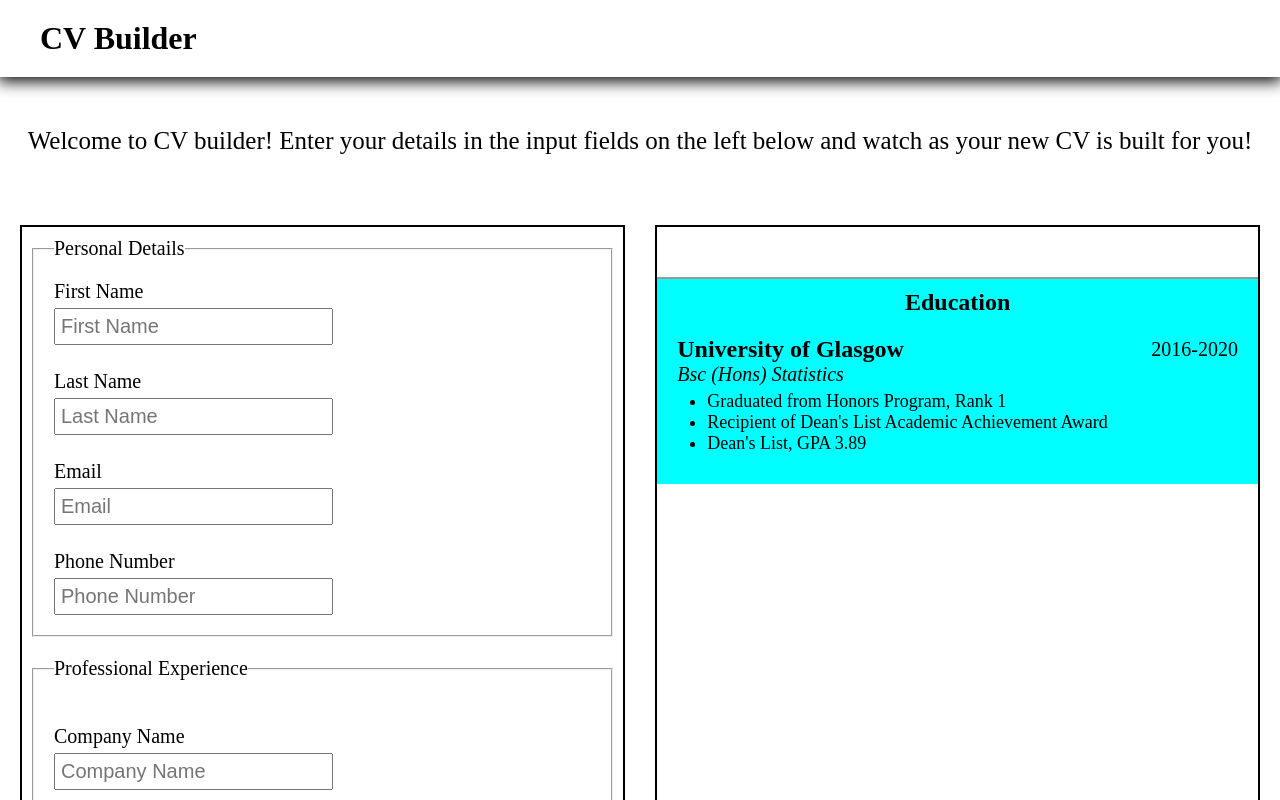
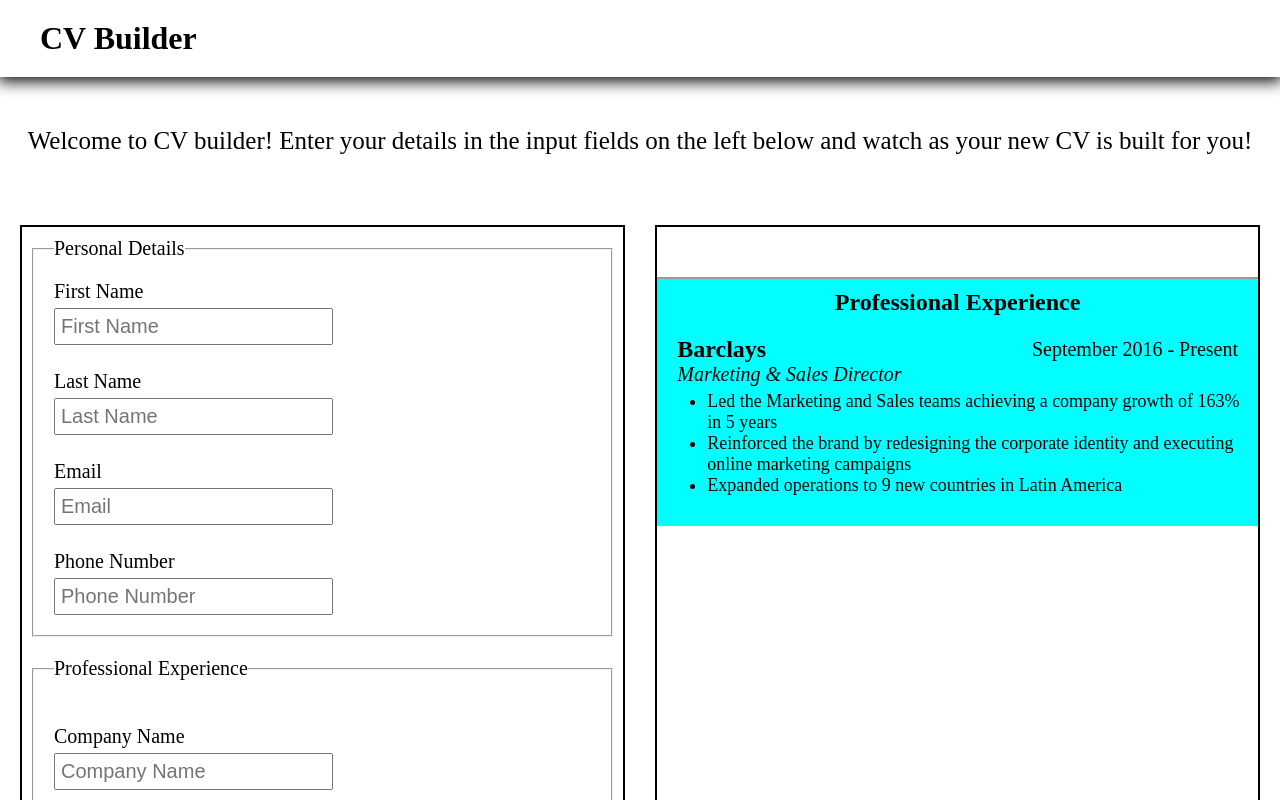
Before and after one commit to Ryanj24/CV-Builder, a React (Create React App) app in the folder cv-builder/: page / in a window 1280 px wide. Shown: the top 800 px of the page. Built offline with nearby package versions, Linux system fonts and the light colour scheme; the HTML template or start-up script is replaced by a standard one.

Commit message:
Created new components for companies and institutions to make it easier to map through array

```diff
--- /dev/null
+++ b/cv-builder/src/components/Company.js
@@ -0,0 +1,29 @@
+import React from 'react'
+import '../styling/Company.css'
+
+const Company = () => {
+  return (
+    <section className='company'>
+          <section className='name-duration'>
+            <div className='company-name'>
+                <h2>Barclays</h2>
+            </div>
+            <div className='duration-of-job'>
+                <p>September 2016 - Present</p>
+            </div>
+          </section>
+          <section className='job-title'>
+            <p>Marketing & Sales Director</p>
+          </section>
+          <section className='key-points'>
+              <ul>
+                <li>Led the Marketing and Sales teams achieving a company growth of 163% in 5 years</li>
+                <li>Reinforced the brand by redesigning the corporate identity and executing online marketing campaigns</li>
+                <li>Expanded operations to 9 new countries in Latin America</li>
+              </ul>
+          </section>
+        </section>
+  )
+}
+
+export default Company
--- a/cv-builder/src/components/EducationOutput.js
+++ b/cv-builder/src/components/EducationOutput.js
@@ -1,31 +1,23 @@
 import React from 'react'
 import '../styling/EducationOutput.css'
+import Institution from './Institution'
 
 const EducationOutput = () => {
+  /* Take array of objects of institutions and map a new Institution component for each
+  <Institution
+        name={institution.name}
+        startDate={institution.startdate}
+        endDate={institution.endDate}
+        studyTitle={institution.studyTitle}
+        keyPoints={institution.keyPoints}/>
+  */
   return (
+    <div></div>
+    /*
     <section className='education-output'>
       <h1>Education</h1>
-      <section className='institution'>
-        <section className='name-duration'>
-          <div className='institution-name'>
-              <h2>University of Glasgow</h2>
-          </div>
-          <div className='duration-of-study'>
-              <p>2016-2020</p>
-          </div>
-        </section>
-        <section className='study-title'>
-            <p>Bsc (Hons) Statistics</p>
-        </section>
-        <section className='key-points'>
-            <ul>
-              <li>Graduated from Honors Program, Rank 1</li>
-              <li>Recipient of Dean's List Academic Achievement Award</li>
-              <li>Dean's List, GPA 3.89</li>
-            </ul>
-        </section>
-      </section>
-    </section>
+      <Institution />
+    </section>*/
   )
 }
 
--- a/cv-builder/src/components/ExperienceOutput.js
+++ b/cv-builder/src/components/ExperienceOutput.js
@@ -1,9 +1,22 @@
 import React from 'react'
 import '../styling/ExperienceOutput.css'
+import Company from './Company'
 
-const ExperienceOutput = () => {
+const ExperienceOutput = ({ companies }) => {
+
+  /* Take array of objects of companies and map a new Company component for each
+  <Company
+        name={company.name}
+        startDate={company.startdate}
+        endDate={company.endDate}
+        jobTitle={company.jobTitle}
+        keyPoints={company.keyPoints}/>
+  */
   return (
-    <div></div>
+    <section className='experience-output'>
+        <h1>Professional Experience</h1>
+        <Company />
+    </section>
   )
 }
 
--- /dev/null
+++ b/cv-builder/src/components/Institution.js
@@ -0,0 +1,29 @@
+import React from 'react'
+import '../styling/Institution.css'
+
+const Institution = () => {
+  return (
+    <section className='institution'>
+        <section className='name-duration'>
+          <div className='institution-name'>
+              <h2>University of Glasgow</h2>
+          </div>
+          <div className='duration-of-study'>
+              <p>2016-2020</p>
+          </div>
+        </section>
+        <section className='study-title'>
+            <p>Bsc (Hons) Statistics</p>
+        </section>
+        <section className='key-points'>
+            <ul>
+              <li>Graduated from Honors Program, Rank 1</li>
+              <li>Recipient of Dean's List Academic Achievement Award</li>
+              <li>Dean's List, GPA 3.89</li>
+            </ul>
+        </section>
+      </section>
+  )
+}
+
+export default Institution
--- /dev/null
+++ b/cv-builder/src/styling/Company.css
@@ -0,0 +1,33 @@
+p {
+    font-size: 20px;
+}
+
+li {
+    font-size: 18px;
+}
+
+.company {
+    display: flex;
+    flex-direction: column;
+    width: 100%;
+    margin: 20px 0;
+}
+
+
+.name-duration {
+    display: flex;
+    justify-content: space-between;
+    align-items: center;
+    padding: 0 10px;
+}
+
+
+.job-title {
+    padding: 0 10px;
+    font-style: italic;
+}
+
+.key-points {
+    margin-top: 5px;
+    padding-left: 40px;
+}
--- a/cv-builder/src/styling/EducationOutput.css
+++ b/cv-builder/src/styling/EducationOutput.css
@@ -5,37 +5,3 @@
     background-color: aqua;
     padding: 10px;
 }
-
-p {
-    font-size: 20px;
-}
-
-li {
-    font-size: 18px;
-}
-
-.institution {
-    display: flex;
-    flex-direction: column;
-    width: 100%;
-    margin: 20px 0;
-}
-
-
-.name-duration {
-    display: flex;
-    justify-content: space-between;
-    align-items: center;
-    padding: 0 10px;
-}
-
-
-.study-title {
-    padding: 0 10px;
-    font-style: italic;
-}
-
-.key-points {
-    margin-top: 5px;
-    padding-left: 40px;
-}
--- a/cv-builder/src/styling/ExperienceOutput.css
+++ b/cv-builder/src/styling/ExperienceOutput.css
@@ -0,0 +1,7 @@
+.experience-output {
+    display: flex;
+    flex-direction: column;
+    align-items: center;
+    background-color: aqua;
+    padding: 10px;
+}
--- /dev/null
+++ b/cv-builder/src/styling/Institution.css
@@ -0,0 +1,33 @@
+p {
+    font-size: 20px;
+}
+
+li {
+    font-size: 18px;
+}
+
+.institution {
+    display: flex;
+    flex-direction: column;
+    width: 100%;
+    margin: 20px 0;
+}
+
+
+.name-duration {
+    display: flex;
+    justify-content: space-between;
+    align-items: center;
+    padding: 0 10px;
+}
+
+
+.study-title {
+    padding: 0 10px;
+    font-style: italic;
+}
+
+.key-points {
+    margin-top: 5px;
+    padding-left: 40px;
+}
```
